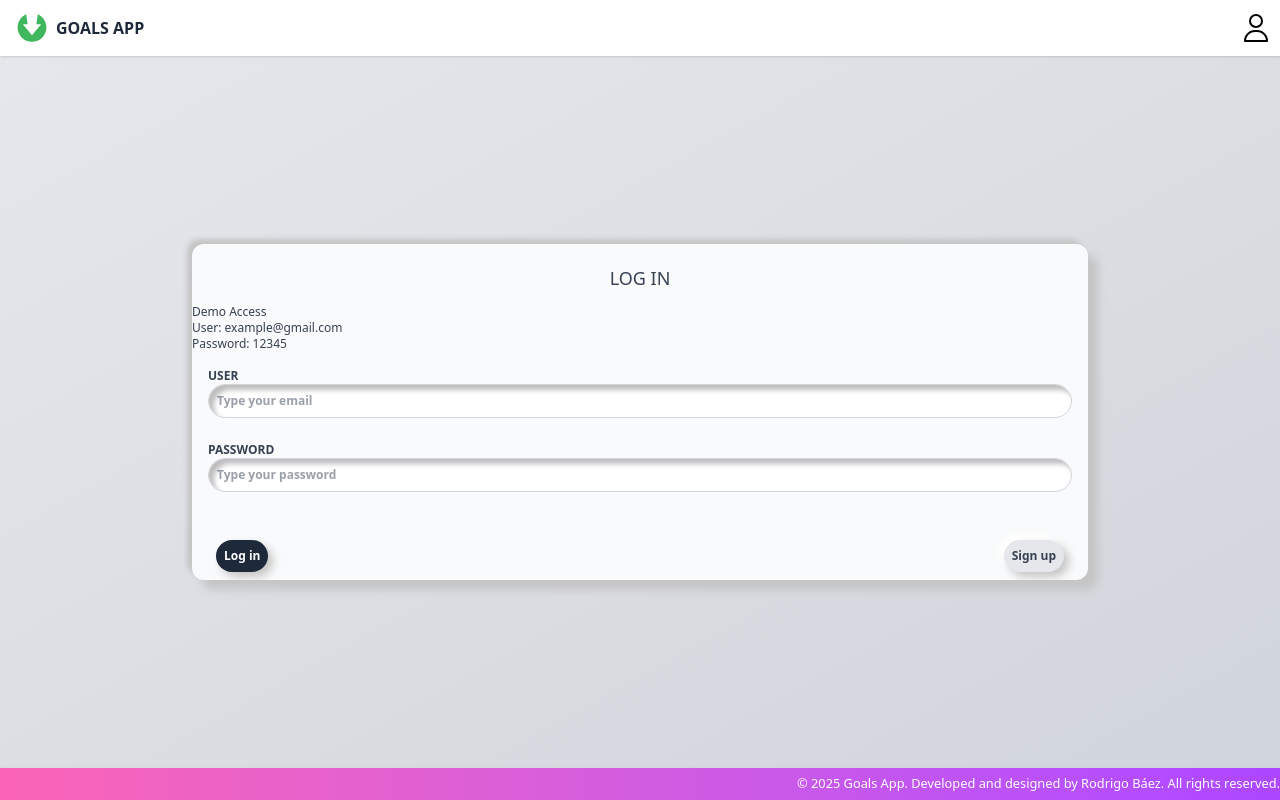
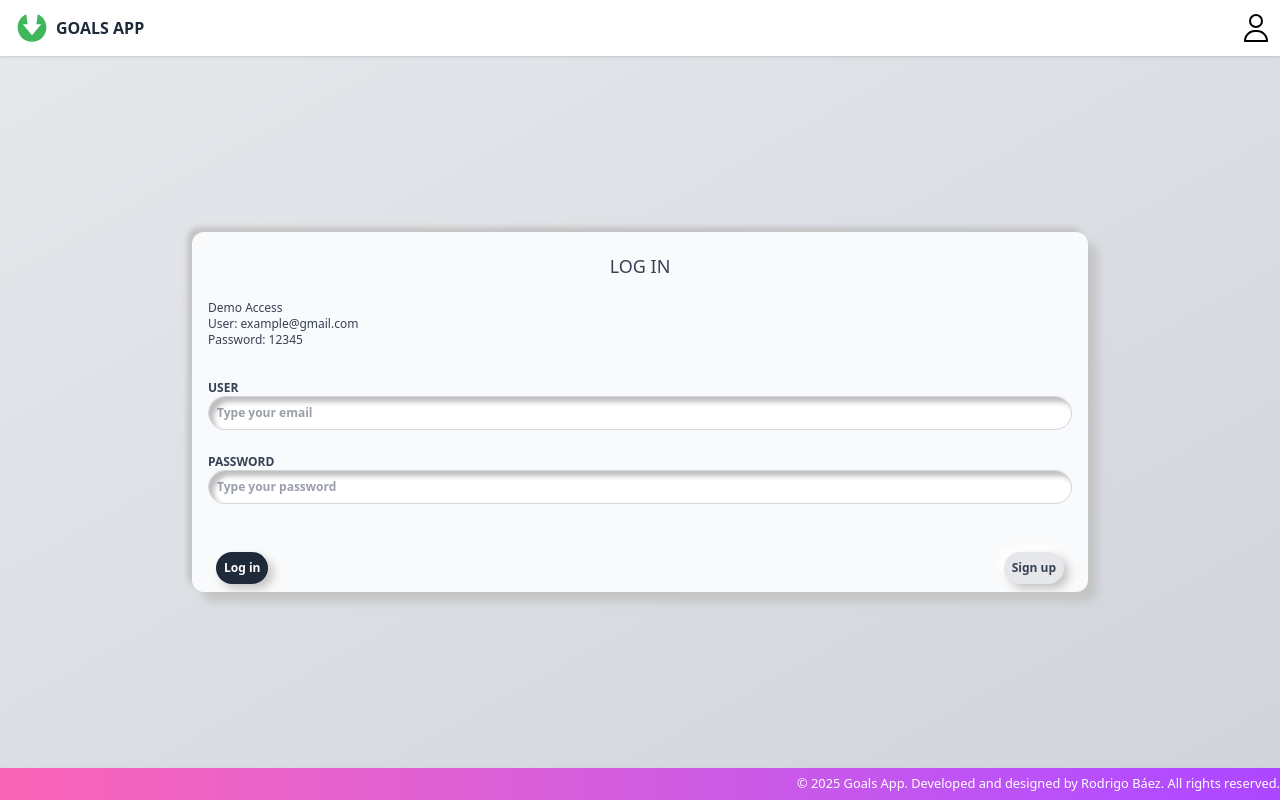
Before and after one commit to RodrigoBaezG/Goals-app, a React (Vite) app: page /access in a window 1280 px wide. Built offline with nearby package versions, Linux system fonts and the light colour scheme; no server answers.

Commit message:
demo access css

```diff
--- a/src/components/shared/Credentials.tsx
+++ b/src/components/shared/Credentials.tsx
@@ -43,7 +43,7 @@ function Credentials({ send, title, button, button2, conditionTitle, condition,
         <div className={'card ' + styles.auth + ' mx-auto max-w-4xl'}>
             <h1 className={styles.head + " text-center"}>{title}</h1>
 
-            <div>
+            <div className="p-2 m-2">
                 <h4>Demo Access</h4>
                 <p>User: example@gmail.com</p>
                 <p>Password: 12345</p>
```
